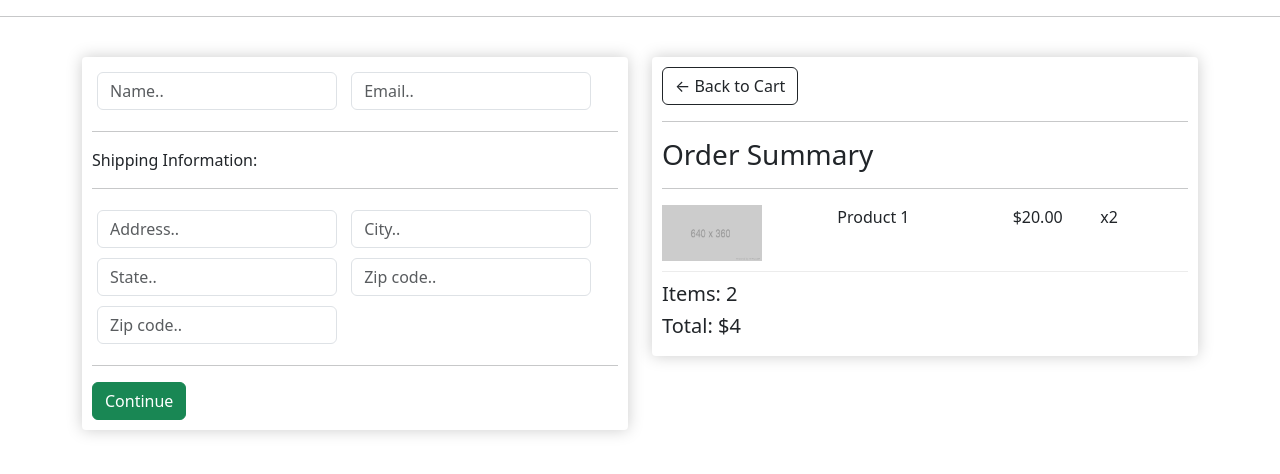
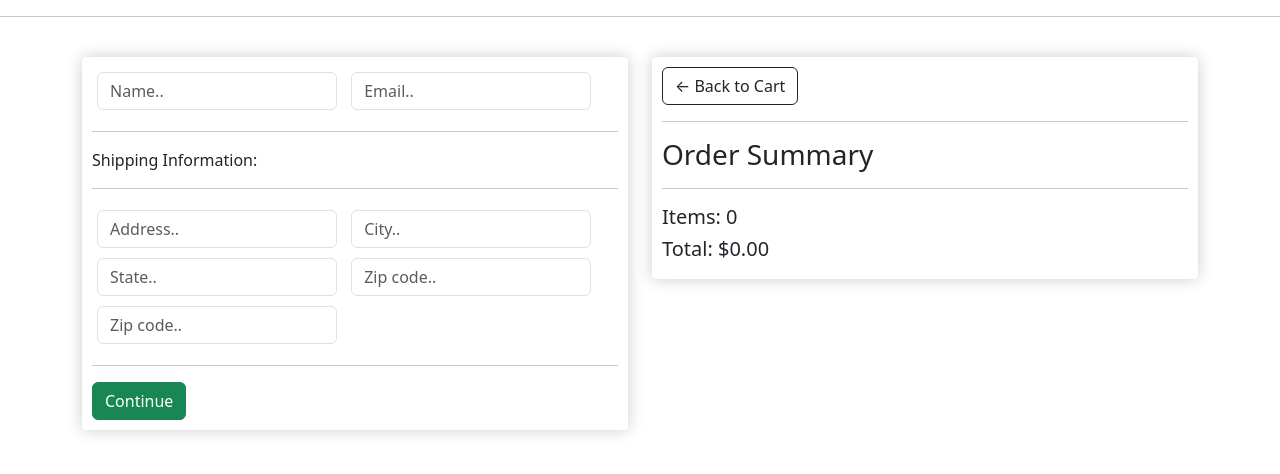
Before and after one commit to Dhie-boop/Ecommerce, a Django app: page /checkout/ in a window 1280 px wide. Shown: the part 95-569 px from the top of the page. Run offline with Django 5.2, Linux system fonts and the light colour scheme.

Commit message:
added template rendering tag to checkout page

```diff
--- a/Ecom/Store/templates/store/checkout.html
+++ b/Ecom/Store/templates/store/checkout.html
@@ -53,14 +53,16 @@
             <hr>
             <h3>Order Summary</h3>
             <hr>
+            {% for item in items %}
             <div class="cart-row">
-                <div style="flex:2"><img class="row-image" src="{% static 'images/2+placeholder.png' %}"></div>
-                <div style="flex:2"><p>Product 1</p></div>
-                <div style="flex:1"><p>$20.00</p></div>
-                <div style="flex:1"><p>x2</p></div>
+                <div style="flex:2"><img class="row-image" src="{{item.product.imageURL}}"></div>
+                <div style="flex:2"><p>{{item.product.name}}</p></div>
+                <div style="flex:1"><p>${{item.product.price|floatformat:2}}</p></div>
+                <div style="flex:1"><p>x{{item.quantity}}</p></div>
             </div>
-            <h5>Items:   2</h5>
-            <h5>Total:   $4</h5>
+            {% endfor %}
+            <h5>Items:   {{order.get_cart_items}}</h5>
+            <h5>Total:   ${{order.get_cart_total|floatformat:2}}</h5>
         </div>
     </div>
 </div>
```
